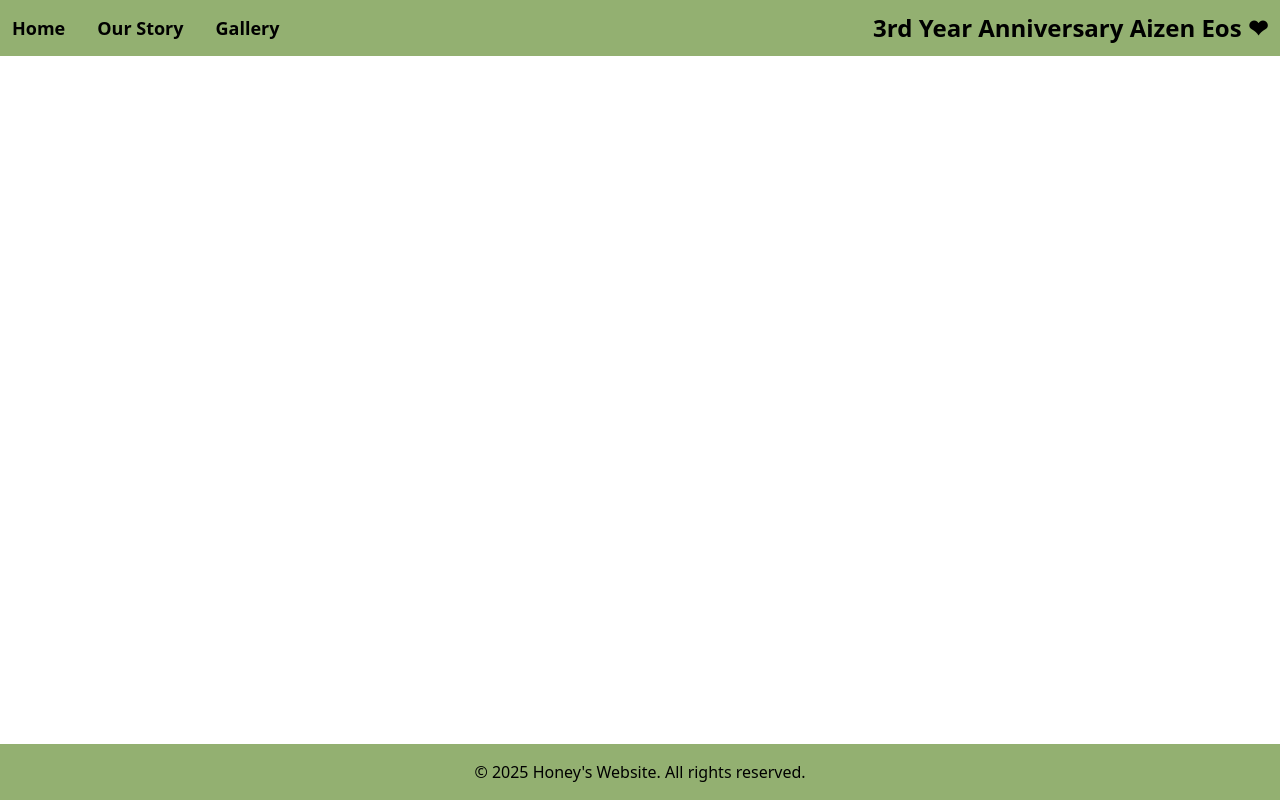
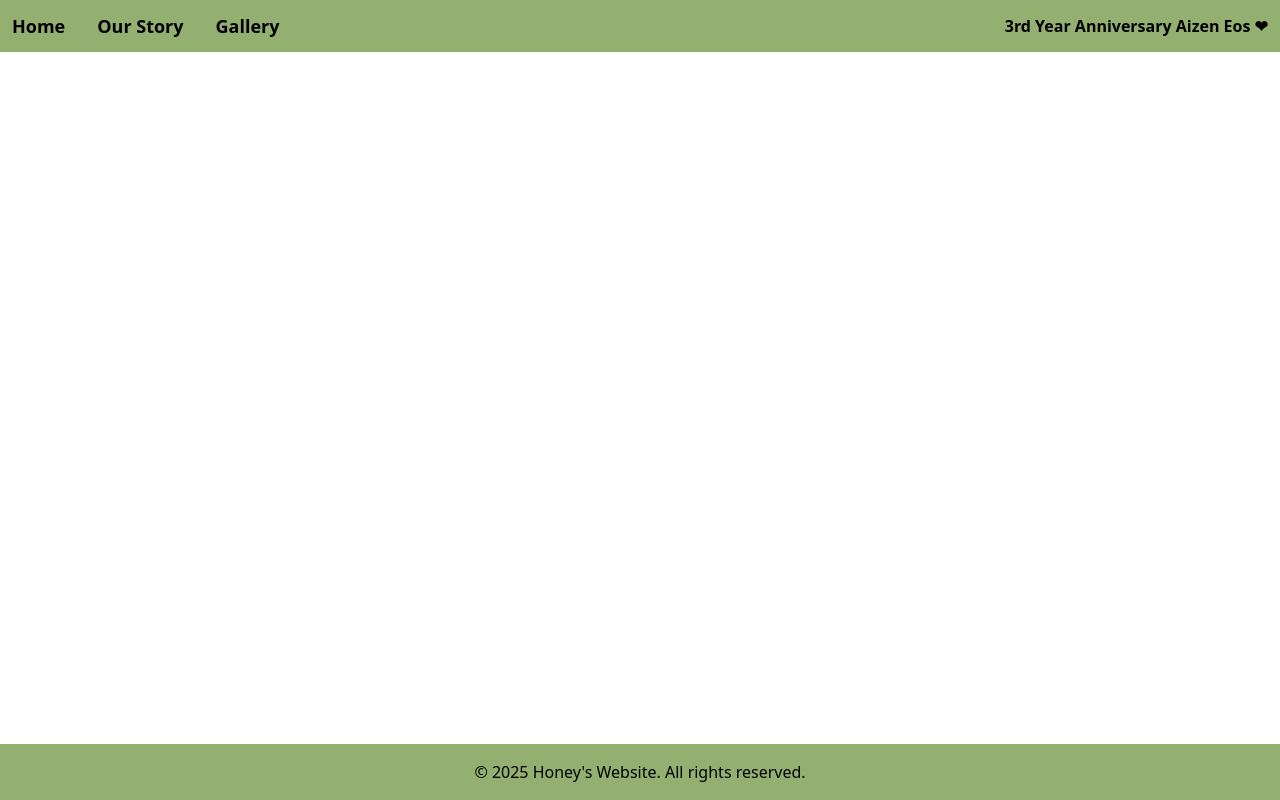
Before and after one commit to Back2Basic-T/my-first-project, a React (Create React App) app: page / in a window 1280 px wide. Built offline with nearby package versions, Linux system fonts and the light colour scheme.

Commit message:
change test bg on home

```diff
--- a/src/components/Header.js
+++ b/src/components/Header.js
@@ -25,7 +25,7 @@ function Header() {
         </button>
 
         {/* Right side (Title) */}
-        <h1 className="text-2xl font-bold text-black-500">3rd Year Anniversary Aizen Eos ❤︎</h1>
+        <h1 className="text-1xl font-bold text-black-500">3rd Year Anniversary Aizen Eos ❤︎</h1>
       </div>
 
       {/* Mobile Dropdown Menu */}
```
